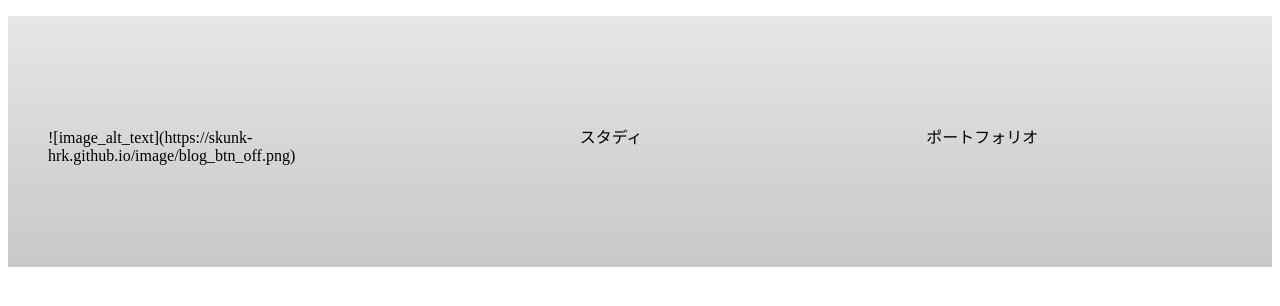
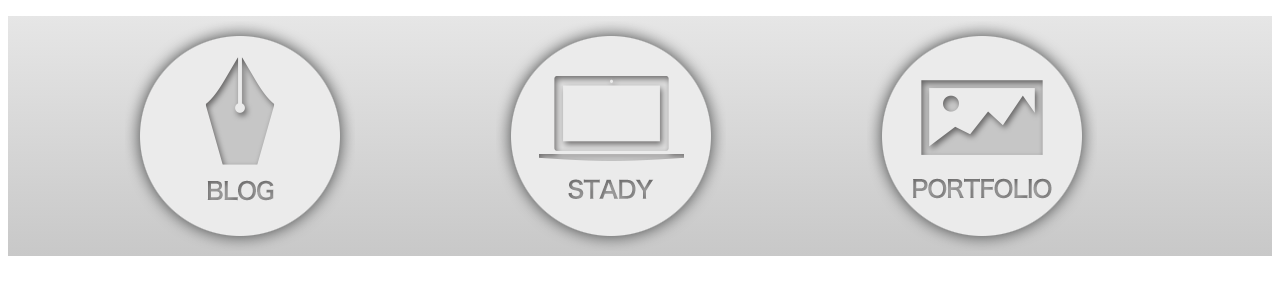
Before and after one commit to skunk-hrk/skunk-hrk.github.io, a plain HTML site: page index.html in a window 1280 px wide. Drawn offline with Linux system fonts and the light colour scheme.

Commit message:
画像調整

```diff
--- a/index.html
+++ b/index.html
@@ -59,17 +59,17 @@ flex-direction: column;
   <ul class="contents">
     <li class="box1">
       <div class="box box__bg_photo">
-        ![image_alt_text](https://skunk-hrk.github.io/image/blog_btn_off.png)
+        <img src="https://skunk-hrk.github.io/image/blog_btn_off.png">
       </div>
     </li>
     <li class="box2">
       <div class="box box__bg_photo">
-        <p>スタディ</p>
+        <img src="https://skunk-hrk.github.io/image/stady_btn_off.png">
       </div>
     </li>
     <li class="box3">
       <div class="box box__bg_photo">
-        <p>ポートフォリオ</p>
+        <img src="https://skunk-hrk.github.io/image/portfolio_btn_off.png">
       </div>
     </li>
   </ul>
```
